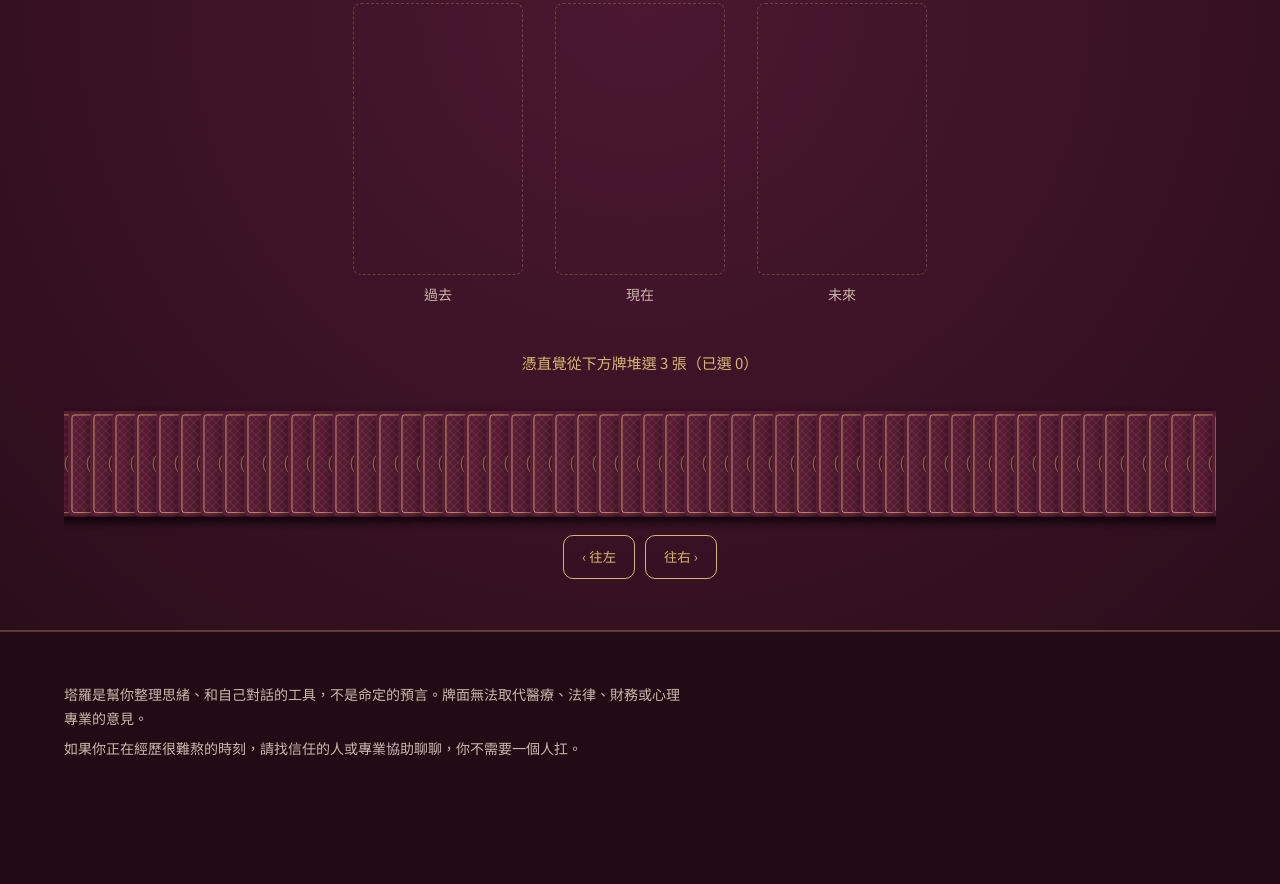
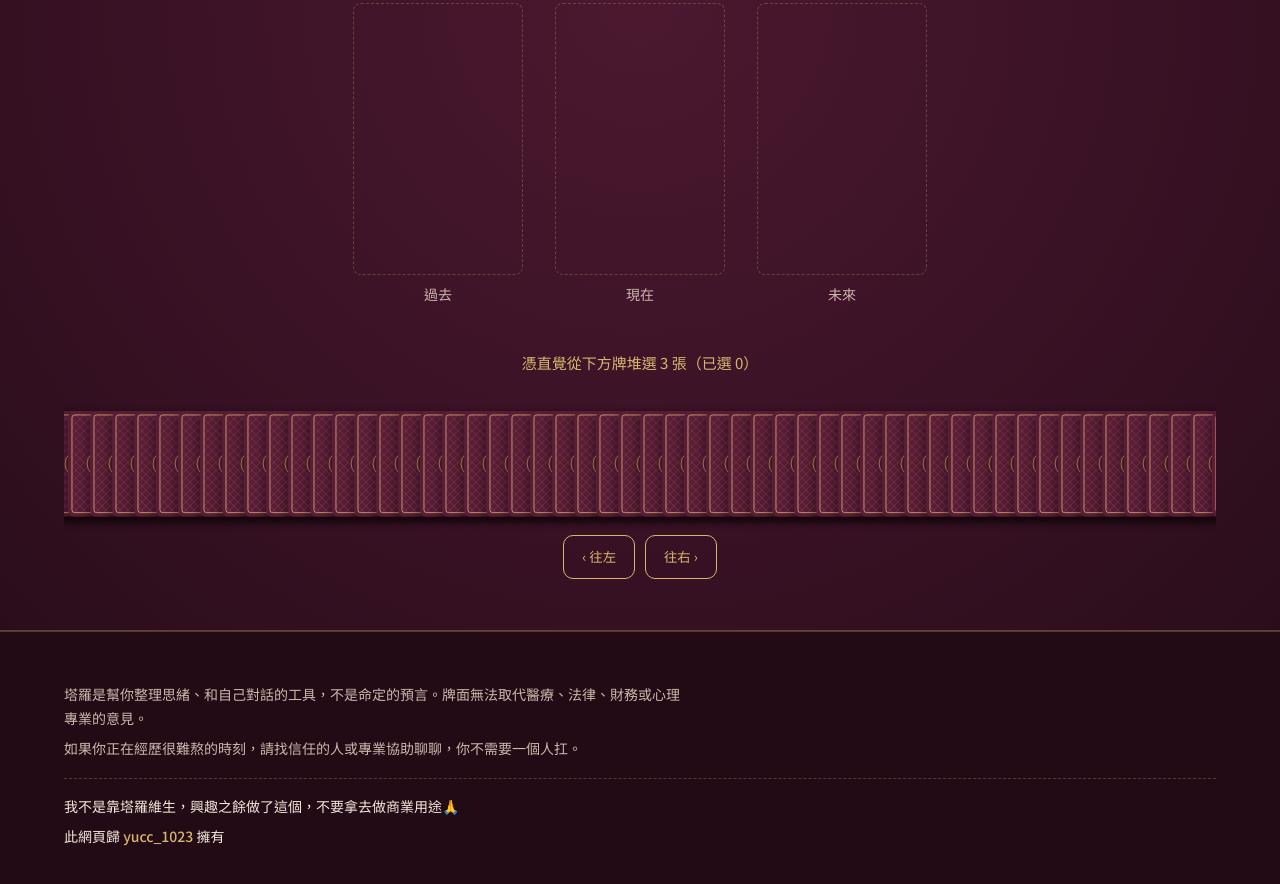
Before and after one commit to a7211735-code/Honest-tarot, a plain HTML site: page index.html in a window 1280 px wide. Shown: the part 456-1340 px from the top of the page. Before the commit the page ends 1274 px from the top, so only its background shows below. Drawn offline with Linux system fonts and the light colour scheme.

Commit message:
Update index.html

```diff
--- a/index.html
+++ b/index.html
@@ -101,6 +101,7 @@ textarea:focus,button:focus-visible,input:focus-visible+span{outline:2px solid v
 .acts{display:flex;flex-wrap:wrap;gap:10px;margin-top:22px}
 footer{color:var(--mute);font-size:14px;border-top:1px solid var(--line)}
 footer p{max-width:44em;margin:0 0 6px}
+.owner{margin-top:18px;padding-top:16px;border-top:1px dashed var(--line);color:var(--ink)}.owner b{color:var(--gold);font-weight:500}
 #copied{color:var(--gold);font-size:14px;align-self:center}
 @media(max-width:980px){.controls{grid-template-columns:minmax(0,1fr) minmax(0,1fr)}.controls label.q{grid-column:1/-1}}@media(max-width:600px){.controls{grid-template-columns:minmax(0,1fr)}}
 @media(max-width:520px){.item{grid-template-columns:72px minmax(0,1fr);gap:14px;padding:16px}.item .th{width:72px}.item h3{font-size:21px}.slot{width:clamp(84px,27vw,120px)}}
@@ -175,6 +176,10 @@ footer p{max-width:44em;margin:0 0 6px}
 <footer class="band"><div class="wrap">
   <p>塔羅是幫你整理思緒、和自己對話的工具，不是命定的預言。牌面無法取代醫療、法律、財務或心理專業的意見。</p>
   <p>如果你正在經歷很難熬的時刻，請找信任的人或專業協助聊聊，你不需要一個人扛。</p>
+  <div class="owner">
+    <p>我不是靠塔羅維生，興趣之餘做了這個，不要拿去做商業用途🙏</p>
+    <p>此網頁歸 <b>yucc_1023</b> 擁有</p>
+  </div>
 </div></footer>
 
 <script>
```
